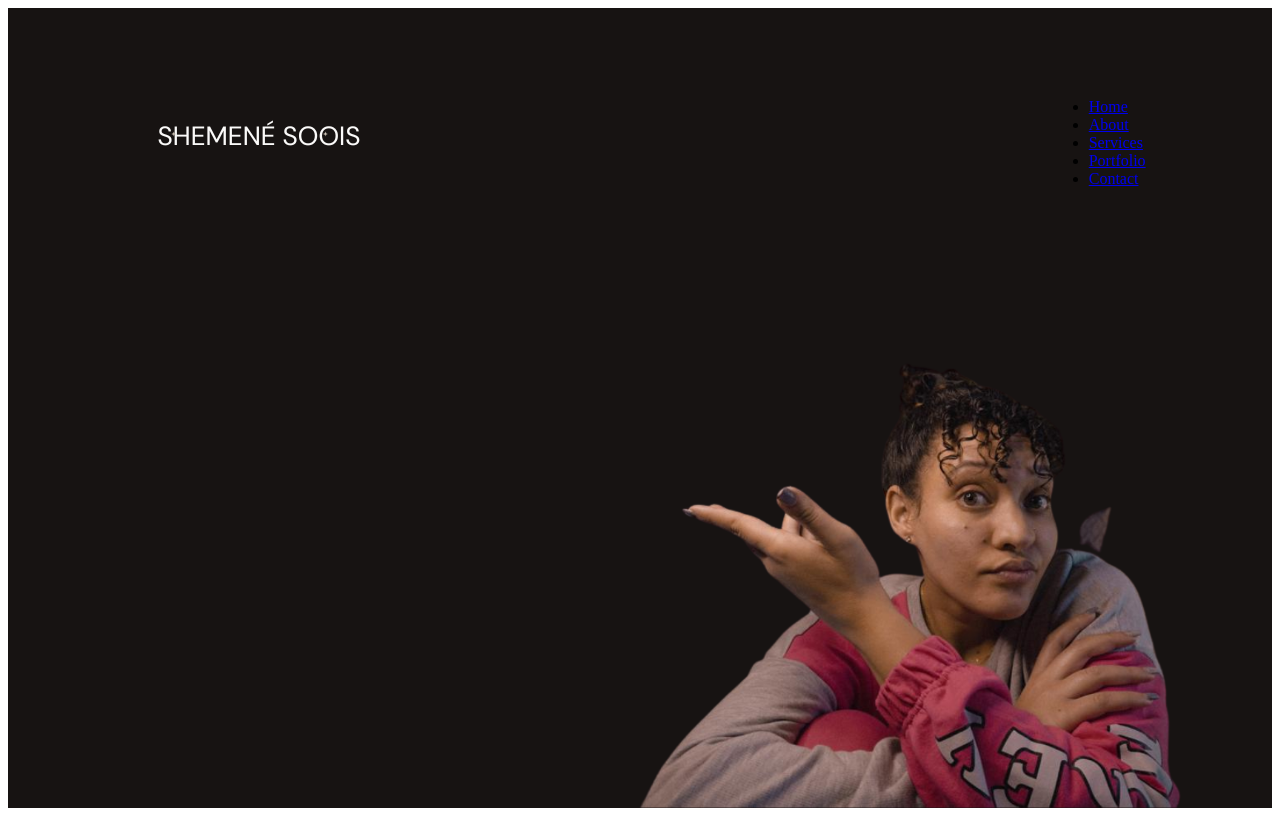
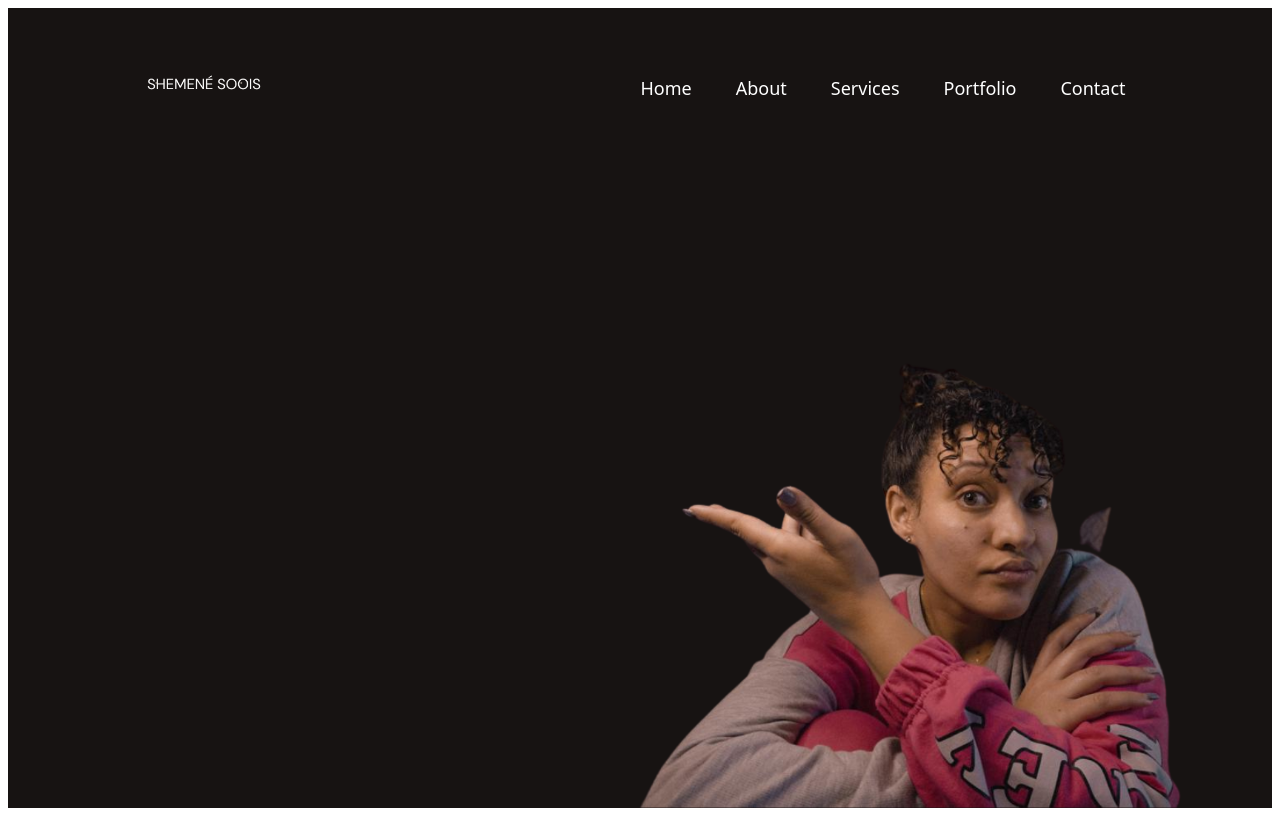
Before and after one commit to Shemene/Portfolio-website, a plain HTML site: page index.html in a window 1280 px wide. Drawn offline with Linux system fonts and the light colour scheme.

Commit message:
Added some styling to the links and nav bar

```diff
--- a/style.css
+++ b/style.css
@@ -14,3 +14,34 @@ nav {
   justify-content: space-between;
   flex-wrap: wrap;
 }
+.logo {
+  width: 140px;
+}
+
+nav ul li {
+  display: inline-block;
+  list-style: none;
+  margin: 10px 20px;
+}
+nav ul li a {
+  color: white;
+  text-decoration: none;
+  font-size: 18px;
+  position: relative;
+  font-family: system-ui, -apple-system, BlinkMacSystemFont, "Segoe UI", Roboto,
+    Oxygen, Ubuntu, Cantarell, "Open Sans", "Helvetica Neue", sans-serif;
+}
+nav ul li a::after {
+  content: "";
+  width: 0;
+  height: 3px;
+  background: #ba6782;
+  position: absolute;
+  left: 0;
+  bottom: -6px;
+  transition: all 200ms;
+}
+
+nav ul li a:hover::after {
+  width: 100%;
+}
```
